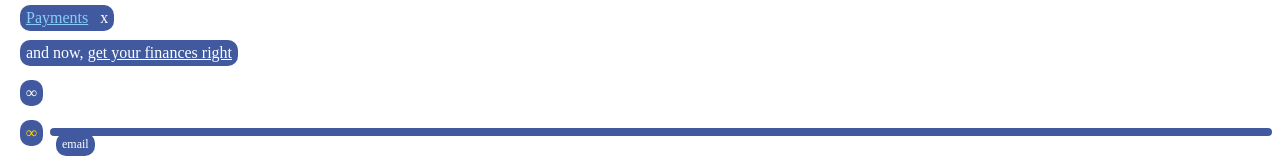
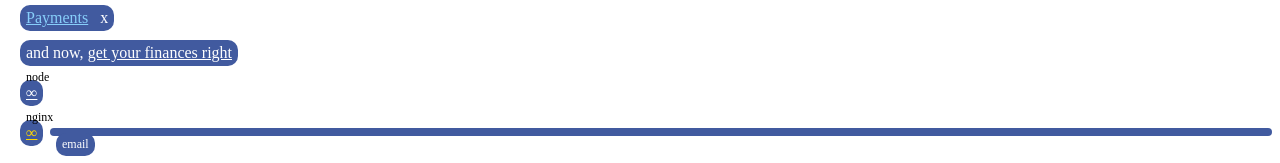
Before and after one commit to NickCarducci/hibit.cc, a React (Create React App) app: page / in a window 1280 px wide. Shown: the part 634-797 px from the top of the page. Built offline with nearby package versions, Linux system fonts and the light colour scheme; a web font is replaced by a local one.

Commit message:
Update StopPayingMonthly.js

```diff
--- a/src/StopPayingMonthly.js
+++ b/src/StopPayingMonthly.js
@@ -784,8 +784,10 @@ class StopPayingMonthly extends React.Component {
               email
             </div>
           </div>
-          <div
-            onClick={() => timeoutThis("nodedevTimeout")}
+          <a
+            //node
+            href="https://github.com/NickCarducci/mastercard-backbank-digital-ocean-app"
+            //onClick={() => timeoutThis("nodedevTimeout")}
             style={{
               zIndex: "1",
               userSelect: "none",
@@ -799,18 +801,22 @@ class StopPayingMonthly extends React.Component {
               bottom: "60px"
             }}
           >
-            &infin;{space}
-            {this.state.nodeDevtimeout && (
-              <a
-                style={{ color: "white" }}
-                href="https://github.com/NickCarducci/mastercard-backbank-digital-ocean-app"
-              >
-                node repo
-              </a>
-            )}
-          </div>
-          <div
-            onClick={() => timeoutThis("nodedevTimeout")}
+            <div
+              style={{
+                color: "black",
+                fontSize: "12px",
+                position: "absolute",
+                top: "-10px"
+              }}
+            >
+              node
+            </div>
+            &infin;
+          </a>
+          <a
+            //nginx
+            href="https://github.com/NickCarducci/mastercard-backbank-digital-ocean"
+            //onClick={() => timeoutThis("nodedevTimeout")}
             style={{
               zIndex: "1",
               userSelect: "none",
@@ -824,16 +830,18 @@ class StopPayingMonthly extends React.Component {
               bottom: "20px"
             }}
           >
-            &infin;{space}
-            {this.state.nodeDevtimeout && (
-              <a
-                style={{ color: "white" }}
-                href="https://github.com/NickCarducci/mastercard-backbank-digital-ocean"
-              >
-                nginx repo
-              </a>
-            )}
-          </div>
+            <div
+              style={{
+                color: "black",
+                fontSize: "12px",
+                position: "absolute",
+                top: "-10px"
+              }}
+            >
+              nginx
+            </div>
+            &infin;
+          </a>
         </div>
         <div
           style={{
```
